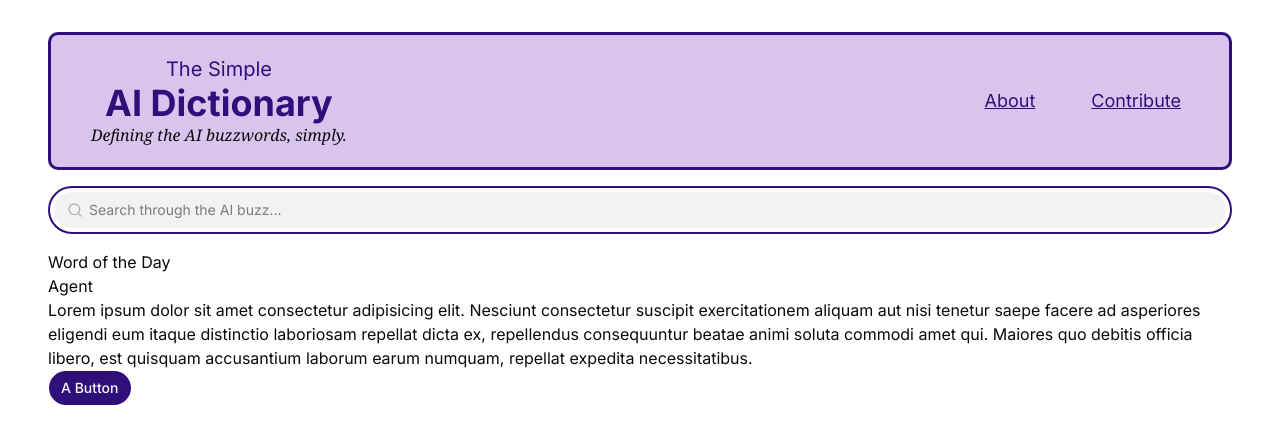
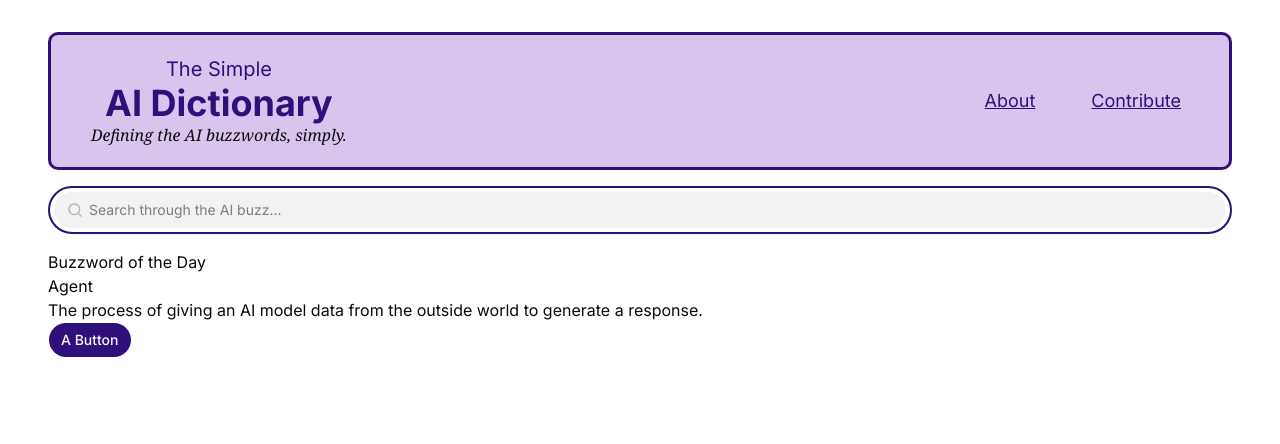
Before and after one commit to ahmed33033/ai-dictionary, a Next.js app: page / in a window 1280 px wide. Shown: the top 444 px of the page. Built offline with nearby package versions, Linux system fonts and the light colour scheme.

Commit message:
Added word of the day

```diff
--- a/app/page.tsx
+++ b/app/page.tsx
@@ -16,7 +16,8 @@ import {
   CommandSeparator,
   CommandShortcut,
 } from "@/components/ui/command";
-import { terms } from "@/app/terms";
+import { termsPlaceholder, terms } from "@/lib/terms";
+import { term_of_the_day } from "@/lib/term-of-the-day";
 
 export default function Home() {
   const [searchTerm, setSearchTerm] = useState("");
@@ -58,11 +59,11 @@ export default function Home() {
         />
         <div className="relative z-1">
           {searchTerm.length > 0 && (
-            <CommandList className="absolute w-full *:*:border-2 *:*:not-last:border-be-1 mbs-1">
+            <CommandList className="absolute w-full *:*:border-2 *:*:not-last:border-be mbs-1  drop-shadow-2xl/50 drop-shadow-primary">
               <CommandEmpty className="rounded-full  bg-white p-2 ps-4 border-primary">No results found.</CommandEmpty>
-              {terms.map((term) => (
+              {termsPlaceholder.map((term) => (
                 <CommandItem
-                  className=" text-primary bg-white border-primary"
+                  className=" text-primary border-primary bg-white"
                   onSelect={(value) => router.push(`/term/${term}`)}
                   key={term}
                 >
@@ -75,14 +76,9 @@ export default function Home() {
       </Command>
       <main className="relative">
         <article>
-          <h1>Word of the Day</h1>
-          <h2>Agent</h2>
-          <p>
-            Lorem ipsum dolor sit amet consectetur adipisicing elit. Nesciunt consectetur suscipit exercitationem
-            aliquam aut nisi tenetur saepe facere ad asperiores eligendi eum itaque distinctio laboriosam repellat dicta
-            ex, repellendus consequuntur beatae animi soluta commodi amet qui. Maiores quo debitis officia libero, est
-            quisquam accusantium laborum earum numquam, repellat expedita necessitatibus.
-          </p>
+          <h1>Buzzword of the Day</h1>
+          <h2 className="capitalize">{term_of_the_day}</h2>
+          <p>{terms.filter((term) => term.name === term_of_the_day)[0].general.definition}</p>
         </article>
         <Button>A Button</Button>
       </main>
--- a/app/terms.ts
+++ /dev/null
@@ -1 +0,0 @@
-export const terms: Array<string> = ["agent", "skill", "fine-tuning", "RAG", "harness", "MCP", "agent.md"];
--- /dev/null
+++ b/lib/term-of-the-day.ts
@@ -0,0 +1 @@
+export const term_of_the_day = "agent";
--- /dev/null
+++ b/lib/terms.ts
@@ -0,0 +1,78 @@
+export const termsPlaceholder: Array<string> = ["agent", "skill", "fine-tuning", "RAG", "harness", "MCP", "agent.md"];
+
+interface example {
+  situation: string;
+  solution: string;
+  summary: string;
+}
+
+interface fieldDefinition {
+  definition: string;
+  example: example;
+}
+
+interface term {
+  name: string;
+  type: string;
+  software: fieldDefinition;
+  general: fieldDefinition;
+}
+
+const agent: term = {
+  name: "agent",
+  type: "architecture",
+  software: {
+    definition:
+      "The process of giving an LLM functions or tools it can call to retreive data, so it can use that data to generate a response.",
+    example: {
+      situation: `
+        You are designing an app that allows users to ask questions about the weather, like "What's the weather in San Francisco?
+
+        You have a internal function: \`get_weather\`, which accepts 1 argument: \`city\`, and it returns the numerical weather conditions for that city.
+
+        Based on the user prompt, you want to call \`get_weather\` with the city that the user is asking about. Then, you want to return a conversational summary about the weather in that city, like: "Oh it's sunny and bright in San Francisco! Make sure you stock up in some ice cream cause its HOT."`,
+
+      solution: `
+        Get the user prompt. Make an LLM call, and add the function definition of \`get_weather\` as a tool call. The LLM response will then return a function call that looks something like:
+
+        \`\`\`json
+        tool_call: {
+            get_weather: {
+                city: "San Francisco"
+            }
+        }
+        \`\`\`
+
+        You will then use this tool call to call \`get_weather\`, before passing its return values (the numerical weather conditions) back to the LLM. The LLM will then create a conversational summary for the user about the weather.
+        `,
+
+      summary: `
+        An agent is the process of letting an LLM call an external function like \`get_weather\` and use its return value to generate a response.
+        `,
+    },
+  },
+  general: {
+    definition: `
+    The process of giving an AI model data from the outside world to generate a response.
+    `,
+    example: {
+      situation: `
+        You want to create an app where users converse with The Weather Channel!
+
+        Users have a chat interface, and they can ask about the weather in a particular city.
+
+        The app will need data from The Weather Channel to respond to the user's prompts.
+        `,
+      solution: `
+        Pass a user's prompt to the AI model, along with weather conditions from The Weather Channel.
+
+        Then, have the AI model respond to the user and tell them about the weather.
+        `,
+      summary: `
+        The agent is the process of giving an AI model data from The Weather Channel, so the AI model can respond to the user's specific prompt.
+        `,
+    },
+  },
+};
+
+export const terms: Array<term> = [agent];
```
